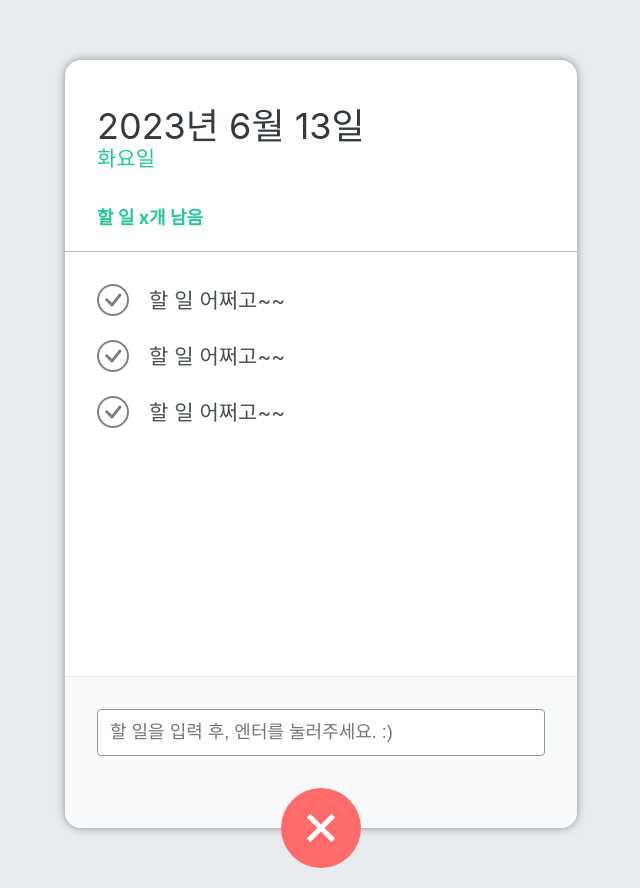
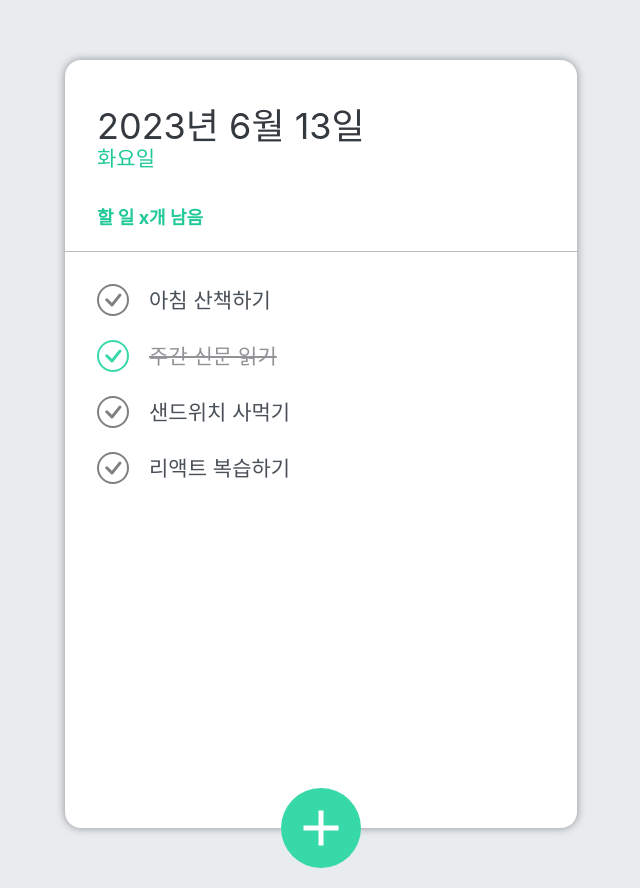
Before and after one commit to Jane0628/react-todo-app, a React (Create React App) app: page / in a window 1280 px wide. Shown: the whole page, without its empty margins (319-959 px from the left). Built offline with nearby package versions, Linux system fonts and the light colour scheme.

Commit message:
23.06.14 function added on todoitem, todoinput

```diff
--- a/src/components/TodoInput.js
+++ b/src/components/TodoInput.js
@@ -1,17 +1,35 @@
-import React from 'react'
+import React, { useState } from 'react'
+import { MdAdd } from 'react-icons/md'
+import cn from 'classnames';
 import './scss/TodoInput.scss';
-import { MdAdd } from 'react-icons/md'
 
 const TodoInput = () => {
+
+	// 입력창이 열리는 여부를 표현하는 상태값
+	const [open, setOpen] = useState(false);
+
+	// + 버튼 클릭 시 이벤트 처리
+	const onToggle = () => {
+		setOpen(!open);
+	}
+
 	return (
 		<>
+			{open && (
 				<div className="form-wrapper">
 					<form className='insert-form'>
 						<input type="text" placeholder='할 일을 입력 후, 엔터를 눌러주세요. :)' />
 					</form>
 				</div>
+			)}
 
-      <button className='insert-btn open'>
+			{/*
+				cn() : 첫 번째 파라미터는 항상 유지할 default 클래스
+							 두 번째 파라미터는 논리 상태값
+							 => 논리 상태값이 true일 경우 해당 클래스 추가, false일 경우 제거
+							 		{클래스명: 논리값}, 클래스 이름 지정 안할 시 변수명이 클래스명으로 사용됨
+			*/}
+			<button className={cn('insert-btn', { open })} onClick={onToggle}>
 				<MdAdd />
 			</button>
 		</>
--- a/src/components/TodoItem.js
+++ b/src/components/TodoItem.js
@@ -1,14 +1,18 @@
 import React from 'react';
 import { BsCheckCircle, BsFillTrash3Fill } from 'react-icons/bs';
 import './scss/TodoItem.scss';
+import classNames from 'classnames';
 
-const TodoItem = () => {
+const TodoItem = ({ item }) => {
+
+  const { id, title, done } = item;
+
   return (
     <li className='todo-list-item'>
-      <div className="check-circle">
+      <div className={classNames("check-circle", { active: done })} >
         <BsCheckCircle />
       </div>
-      <span className='text'>할 일 어쩌고~~</span>
+      <span className={classNames('text', { finish: done })}>{title}</span>
       <div className="remove">
         <BsFillTrash3Fill />
       </div>
--- a/src/components/TodoMain.js
+++ b/src/components/TodoMain.js
@@ -2,14 +2,12 @@ import React from 'react'
 import TodoItem from './TodoItem';
 import './scss/TodoMain.scss';
 
-const TodoMain = () => {
+const TodoMain = ({ todoList }) => {
   return (
     <ul className='todo-list'>
-      <TodoItem />
-      <TodoItem />
-      <TodoItem />
+      {todoList.map(todo => <TodoItem item={todo} />)}
     </ul>
   );
 }
 
-export default TodoMain
+export default TodoMain;
--- a/src/components/TodoTemplate.js
+++ b/src/components/TodoTemplate.js
@@ -5,10 +5,35 @@ import TodoInput from './TodoInput';
 import './scss/TodoTemplate.scss';
 
 const TodoTemplate = () => {
+
+  // 서버에 할일 목록(json)을 요청(fetch)해서 받아와야 함.
+  const todos = [
+    {
+      id: 1,
+      title: '아침 산책하기',
+      done: false
+    },
+    {
+      id: 2,
+      title: '주간 신문 읽기',
+      done: true
+    },
+    {
+      id: 3,
+      title: '샌드위치 사먹기',
+      done: false
+    },
+    {
+      id: 4,
+      title: '리액트 복습하기',
+      done: false
+    }
+  ];
+
   return (
     <div className='TodoTemplate'>
       <TodoHeader />
-      <TodoMain />
+      <TodoMain todoList={todos} />
       <TodoInput />
     </div>
   );
```
Lines whose indentation alone changed are shown as unchanged.
